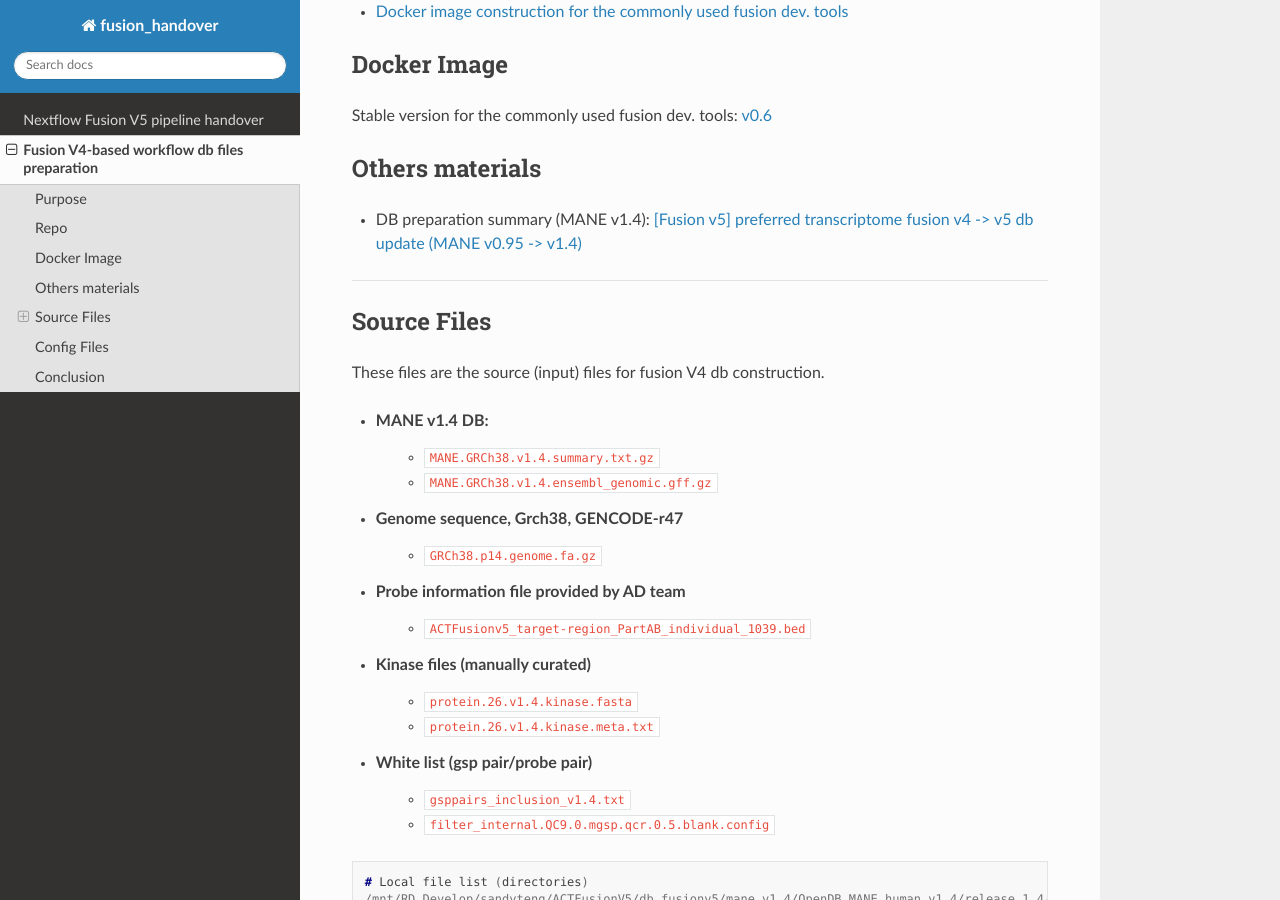
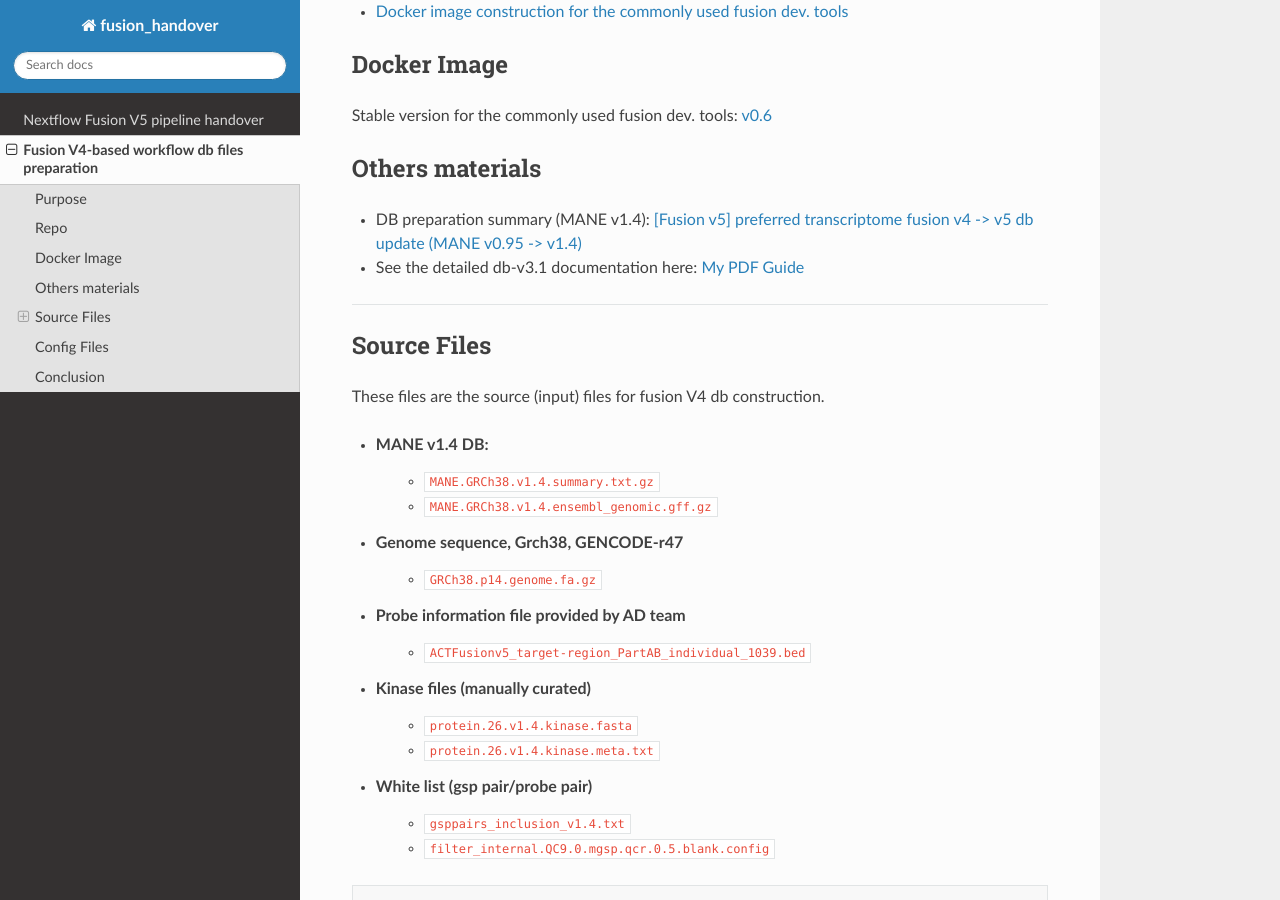
Before and after one commit to sandyteng/fusion_handover, a Sphinx documentation site: the page built from source/dp_prep_fusionv4.rst, in a window 1280 px wide and 900 px high, scrolled down 345 px. Built offline with Sphinx 7.4.7 and the Read the Docs theme 3.1.0, drawn with Linux system fonts in a browser that asks for light colours.

Commit message:
add db-v3.1 preparation summary 'Fusion db_prep.steps_db-v3.1.pdf'

```diff
--- a/source/dp_prep_fusionv4.rst
+++ b/source/dp_prep_fusionv4.rst
@@ -27,6 +27,7 @@ Others materials
 -----------------
 
 - DB preparation summary (MANE v1.4): `[Fusion v5] preferred transcriptome fusion v4 -> v5 db update (MANE v0.95 -> v1.4) <https://actg.atlassian.net/browse/ABIE-1012>`_
+- See the detailed db-v3.1 documentation here: `My PDF Guide <_static/Fusion db_prep.steps_db-v3.1.pdf>`_
 
 ----
 
```
Also changed, not shown: 3 other files.
